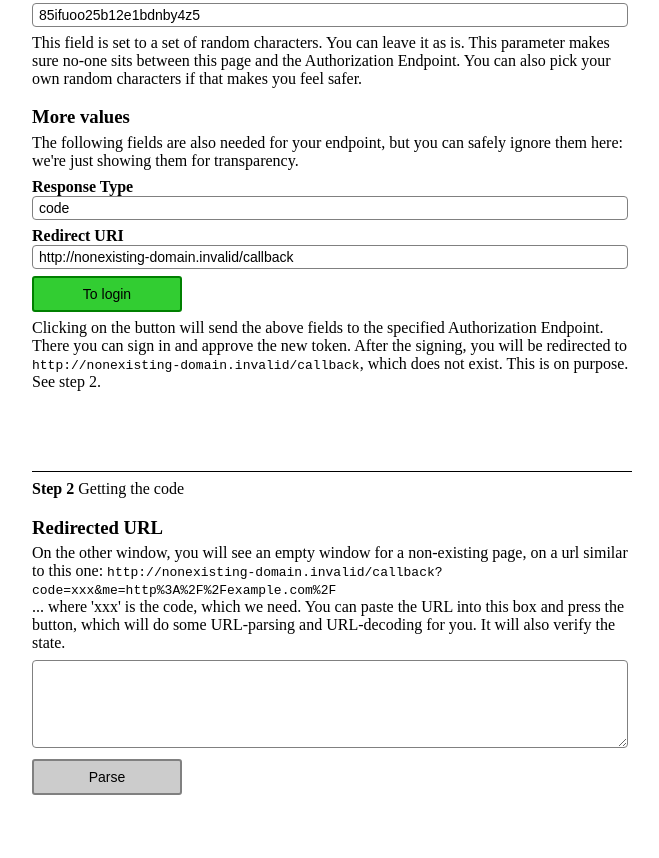
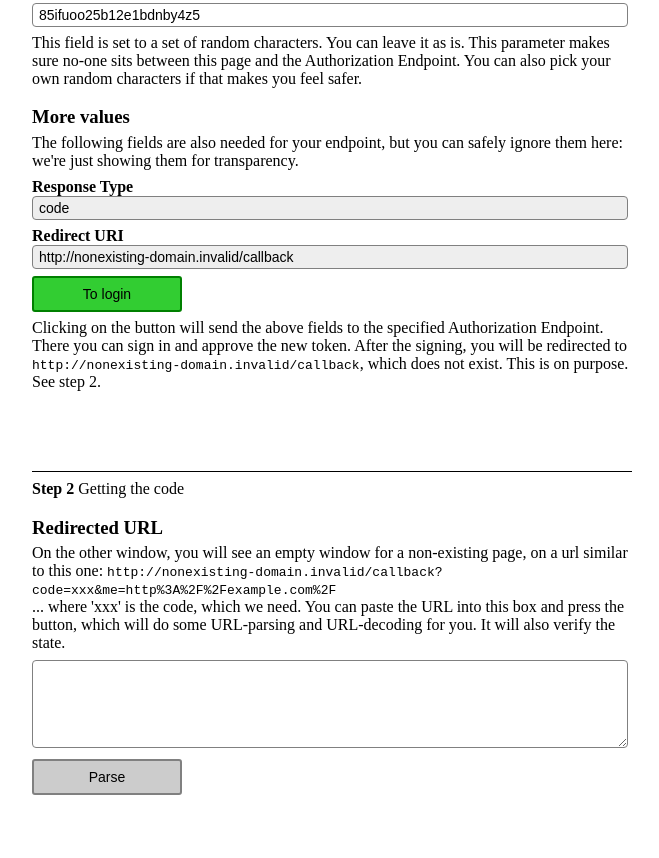
Before and after one commit to sebsel/gimme-a-token, a plain HTML site: page index.html in a window 1280 px wide. Shown: the part 882-1740 px from the top of the page, without its empty margins (308-967 px from the left). Drawn offline with Linux system fonts and the light colour scheme.

Commit message:
clearer read-only fields

```diff
--- a/index.html
+++ b/index.html
@@ -49,6 +49,10 @@
       cursor: pointer;
       border: solid 2px grey;
       background-color: #ccc;
+    }
+    input[readonly] {
+      background-color: #eee;
+      cursor: not-allowed;
     }
     .main {
       border: solid 2px green !important;
```
